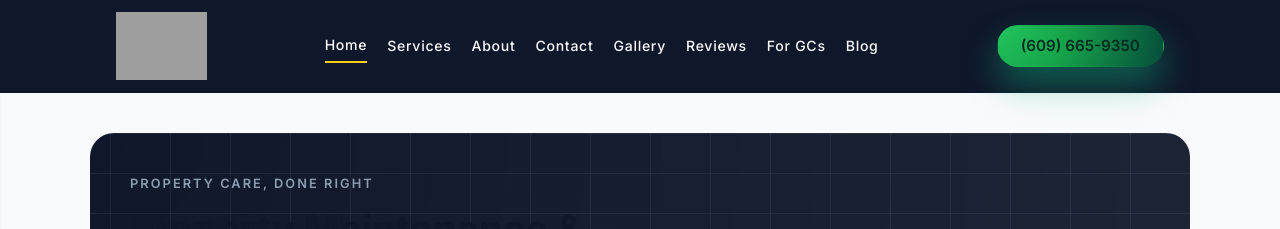
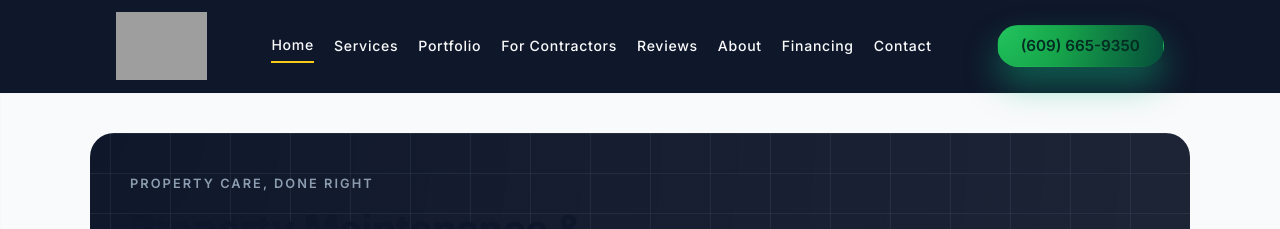
Before and after one commit to XTX33/Tillerstead-site, a Jekyll site: the page built from index.html, in a window 1280 px wide. Shown: the top 229 px of the page. Built offline with Jekyll 4.4.1, drawn with Linux system fonts in a browser that asks for light colours; grey boxes are pictures that could not be loaded.

Commit message:
Refactor navigation menu to use dynamic items

```diff
--- a/_includes/header.html
+++ b/_includes/header.html
@@ -23,55 +23,26 @@
       class="site-nav"
       aria-label="Primary navigation"
     >
-      <ul class="site-menu">
-        <li>
-          <a href="{{ '/' | relative_url }}"
-             {% if page.url == '/' %}aria-current="page"{% endif %}>
-            Home
-          </a>
-        </li>
-        <li>
-          <a href="{{ '/services/' | relative_url }}"
-             {% if page.url contains '/services/' %}aria-current="page"{% endif %}>
-            Services
-          </a>
-        </li>
-        <li>
-          <a href="{{ '/about/' | relative_url }}"
-             {% if page.url contains '/about/' %}aria-current="page"{% endif %}>
-            About
-          </a>
-        </li>
-        <li>
-          <a href="{{ '/contact/' | relative_url }}"
-             {% if page.url contains '/contact/' %}aria-current="page"{% endif %}>
-            Contact
-          </a>
-        </li>
-        <li>
-          <a href="{{ '/portfolio/' | relative_url }}"
-             {% if page.url contains '/portfolio/' %}aria-current="page"{% endif %}>
-            Gallery
-          </a>
-        </li>
-        <li>
-          <a href="{{ '/reviews/' | relative_url }}"
-             {% if page.url contains '/reviews/' %}aria-current="page"{% endif %}>
-            Reviews
-          </a>
-        </li>
-        <li>
-          <a href="{{ '/for-general-contractors/' | relative_url }}"
-             {% if page.url contains '/for-general-contractors/' %}aria-current="page"{% endif %}>
-            For GCs
-          </a>
-        </li>
-        <li>
-          <a href="{{ '/blog/' | relative_url }}"
-             {% if page.url contains '/blog/' %}aria-current="page"{% endif %}>
-            Blog
-          </a>
-        </li>
+         <ul class="site-menu">
+        {% assign nav_items = site.data.navigation.primary %}
+        {% for item in nav_items %}
+          {% assign is_current = false %}
+
+          {% if item.exact and page.url == item.exact %}
+            {% assign is_current = true %}
+          {% elsif item.match and page.url contains item.match %}
+            {% assign is_current = true %}
+          {% endif %}
+
+          <li>
+            <a
+              href="{{ item.url | relative_url }}"
+              {% if is_current %}aria-current="page"{% endif %}
+            >
+              {{ item.title }}
+            </a>
+          </li>
+        {% endfor %}
       </ul>
     </nav>
 
```
